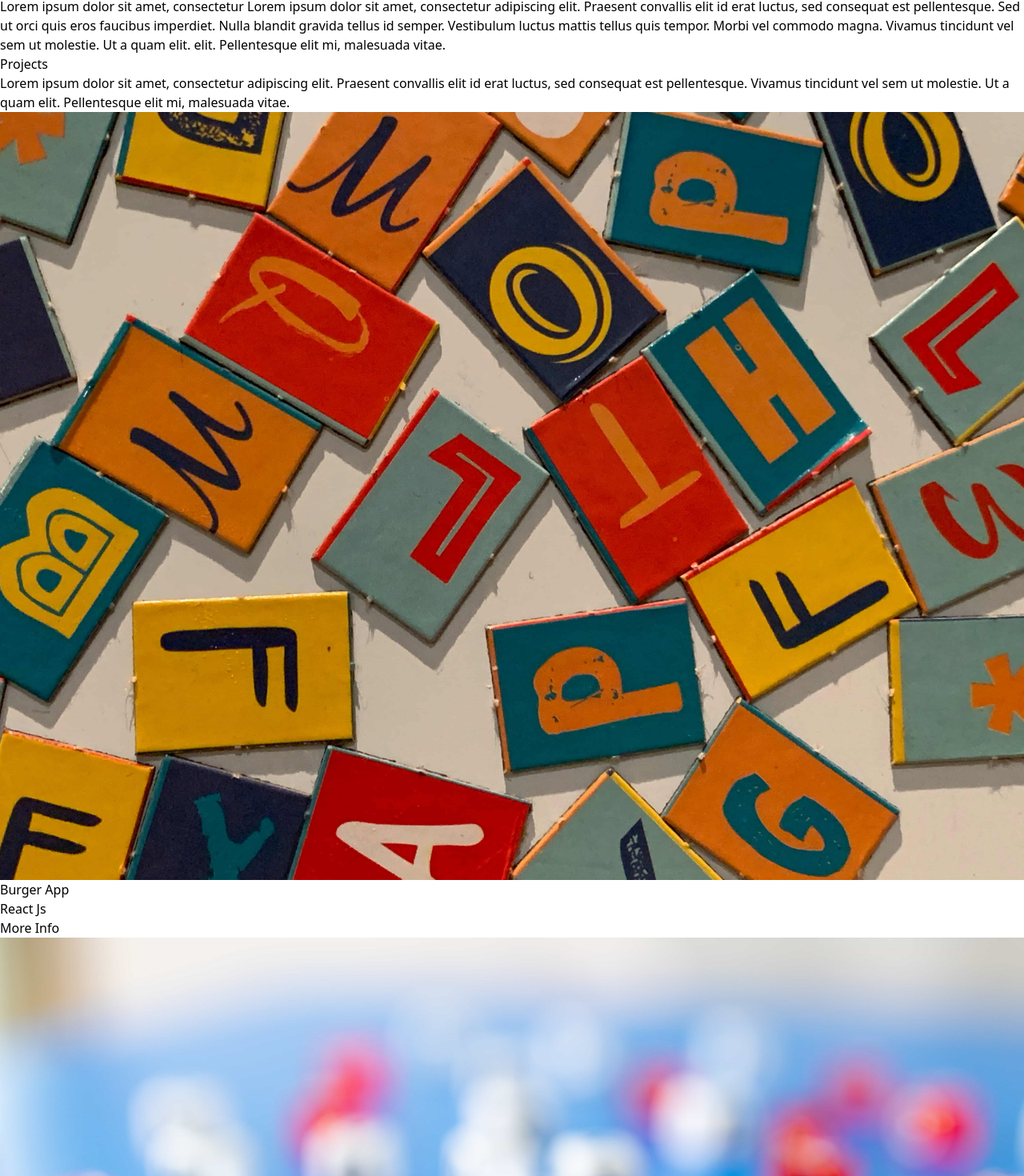
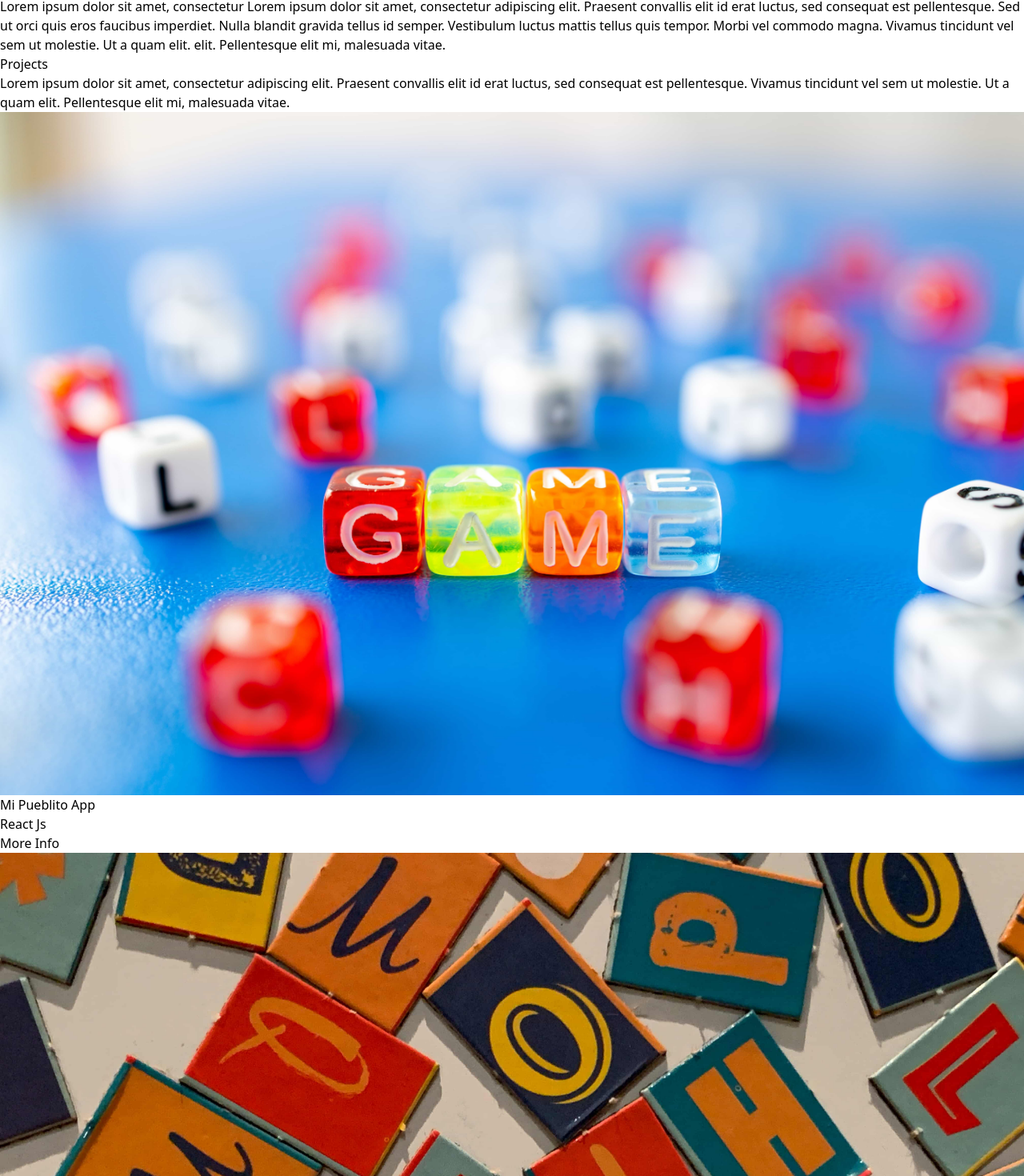
Before and after one commit to MiguelCagnate/Portfolio, a React (Vite) app: page / in a window 1280 px wide. Shown: the part 1298-2768 px from the top of the page at 80% size. Built offline with nearby package versions, Linux system fonts and the light colour scheme.

Commit message:
order items

```diff
--- a/src/components/ProjectItem.jsx
+++ b/src/components/ProjectItem.jsx
@@ -1,7 +1,7 @@
 import PropTypes from "prop-types";
 const ProjectItem = ({ img, title }) => {
   return (
-    <div className="relative flex items-center justify-center h-auto w-full shadow-xl shadow-gray-400 rounded-xl group hover:bg-gradient-to-r from-gray-200 to-[#001b5e]">
+    <div className="relative flex items-center justify-center h-auto w-50 shadow-xl shadow-gray-300 rounded-xl group hover:bg-gradient-to-r from-gray-200 to-[#001b5e]">
       <img
         src={img}
         alt={`${title} Project Image`}
@@ -13,7 +13,7 @@ const ProjectItem = ({ img, title }) => {
         </h3>
         <p className="pb-4 pt-2 text-white text-center">React Js</p>
         <a href="/">
-          <p className="text-center p-3 rounded-lg bg-white text-gray-700 font-bold cursor-pointer text-lg">
+          <p className="text-center p-3 rounded-xl bg-white text-gray-700 font-bold cursor-pointer text-lg">
             More Info
           </p>
         </a>
--- a/src/components/Projects.jsx
+++ b/src/components/Projects.jsx
@@ -17,10 +17,10 @@ const Projects = () => {
         malesuada vitae.
       </p>
       <div className="grid sm:grid-cols-2 gap-6">
+        <ProjectItem img={uno} title="Mi Pueblito App" />
         <ProjectItem img={dos} title="Burger App" />
-        <ProjectItem img={uno} title="Mi Pueblito App" />
+        <ProjectItem img={tres} title="Migramix Website" />
         <ProjectItem img={cuatro} title="Food Collab App" />
-        <ProjectItem img={tres} title="Migramix Website" />
       </div>
     </div>
   );
```
